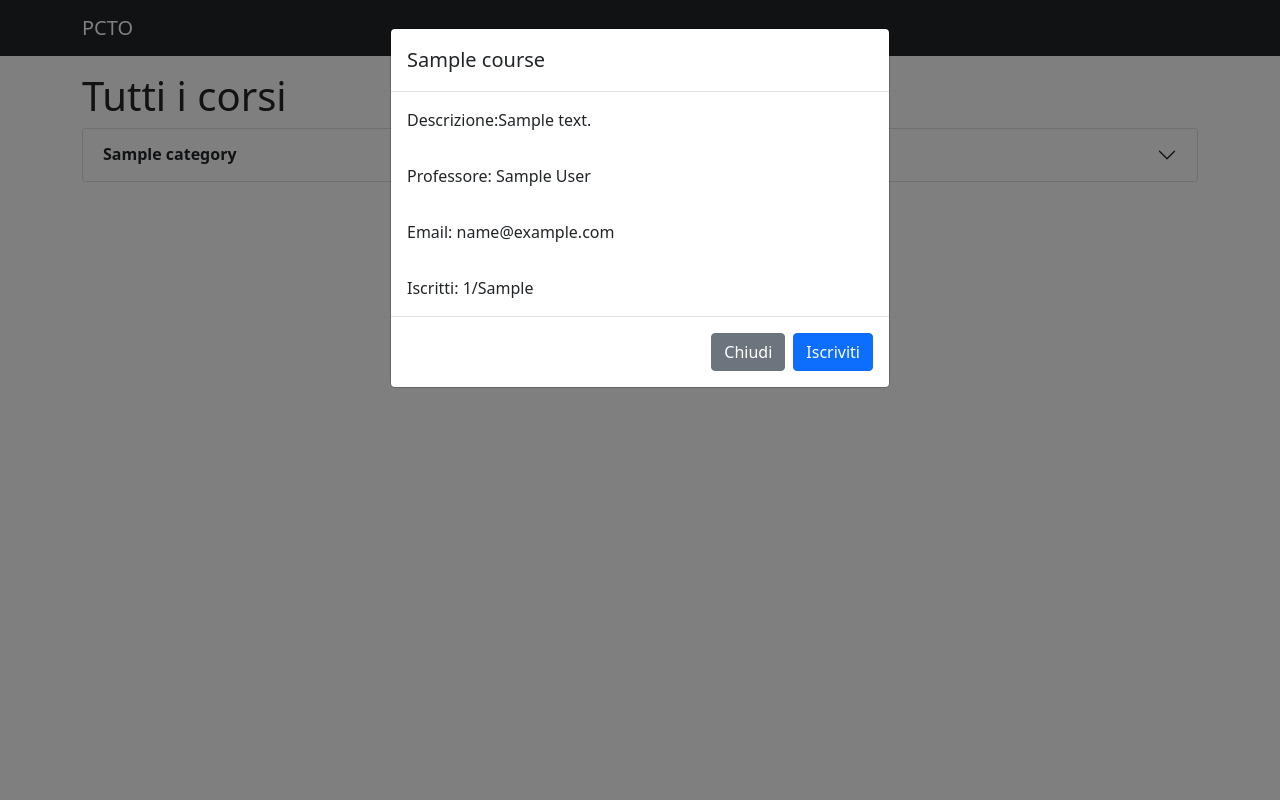
After one commit to Visco01/pcto-project, a Flask app: template app/templates/students/description.html in a window 1280 px wide. The commit adds this page. Run offline with Flask 2, Linux system fonts and the light colour scheme; the template is opened without the code that fills it: most values are stand-ins (such as "Sample title", 1, 10 or a date in 2020); parts of the project's set-up code (start-up, migrations or seed data) failed here and were passed over; some libraries are stand-ins or nearby versions.

Commit message:
Cambiato button "Iscriviti" con button "Detagli", aggiunto informazzioni + possibilita di iscriversi in un modal

```diff
--- a/app/templates/students/dashboard.html
+++ b/app/templates/students/dashboard.html
@@ -38,7 +38,7 @@
                             <td>{{course.User.first_name}} {{course.User.last_name}}</td>
                             <td>{{course.Course.creation_date}}</td>
                             <td>{{course.Course.max_partecipants}}</td>
-                            <td><a href="{{ url_for('students.subscription_to_course', id_course=course.Course.id_course) }}"><button type="button" class="btn btn-success">Iscriviti</button></a></td>
+                            <td><a href="{{ url_for('students.description', id_course=course.Course.id_course) }}"><button type="button" class="btn btn-success">Detagli</button></a></td>
                         </tr>
                     {% endfor %}
                     </tbody>
@@ -49,5 +49,8 @@
     </div>
 {% endfor %}
 
+{% block modal %} {% endblock %}
+
+{% block script %} {% endblock %}
 
 {% endblock content %}
--- /dev/null
+++ b/app/templates/students/description.html
@@ -0,0 +1,41 @@
+{% extends 'students/dashboard.html' %}
+
+{% block modal %}
+<div class="modal fade" id="exampleModal" tabindex="-1" role="dialog" aria-labelledby="exampleModalLabel" aria-hidden="true">
+    <div class="modal-dialog" role="document">
+      <div class="modal-content">
+        <div class="modal-header">
+          <h5 class="modal-title" id="exampleModalLabel">{{course.c_name}}</h5>
+        </div>
+        <div class="modal-body">
+          <h7>Descrizione:{{course.description}}</h7>
+        </div>
+        <div class="modal-body">
+          <h7>Professore: {{prof.first_name}} {{prof.last_name}}</h7>
+        </div>
+        <div class="modal-body">
+          <h7>Email: {{prof.email}}</h7>
+        </div>
+        <div class="modal-body">
+          <h7>Iscritti: {{subscription_number}}/{{course.max_partecipants}}</h7>
+        </div>
+        <div class="modal-footer">
+          <a href="{{url_for('students.dashboard')}}" class="btn btn-secondary">Chiudi</a>
+          <a href="{{url_for('students.subscription_to_course', id_course=course.id_course)}}" class="btn btn-primary">Iscriviti</a>
+        </div>
+      </div>
+    </div>
+</div>
+{% endblock %}
+
+{% block script %}
+<script src="https://code.jquery.com/jquery-3.2.1.slim.min.js" integrity="sha384-KJ3o2DKtIkvYIK3UENzmM7KCkRr/rE9/Qpg6aAZGJwFDMVNA/GpGFF93hXpG5KkN" crossorigin="anonymous"></script>
+<script src="https://cdn.jsdelivr.net/npm/popper.js@1.12.9/dist/umd/popper.min.js" integrity="sha384-ApNbgh9B+Y1QKtv3Rn7W3mgPxhU9K/ScQsAP7hUibX39j7fakFPskvXusvfa0b4Q" crossorigin="anonymous"></script>
+  <script>
+    $(document).ready(function(){
+      console.log("Window is loaded")
+      $("#exampleModal").modal("show")
+    })
+  </script>
+
+{% endblock %}
```
Also changed, not shown: app/lib/db_actions.py (+11 -0 lines), app/views/students/routes.py (+8 -0 lines), app/templates/layout.html (line endings or trailing spaces).
